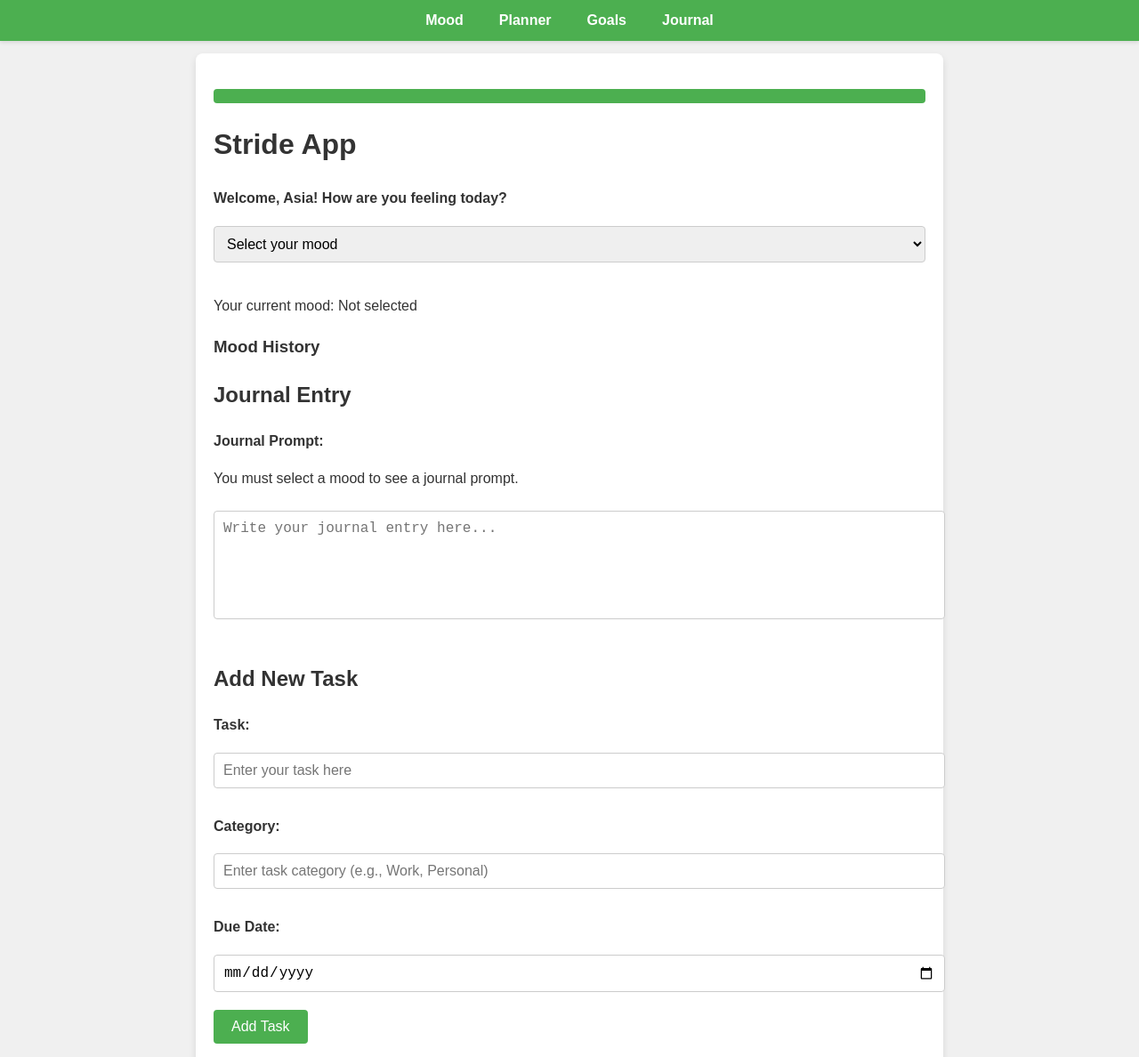
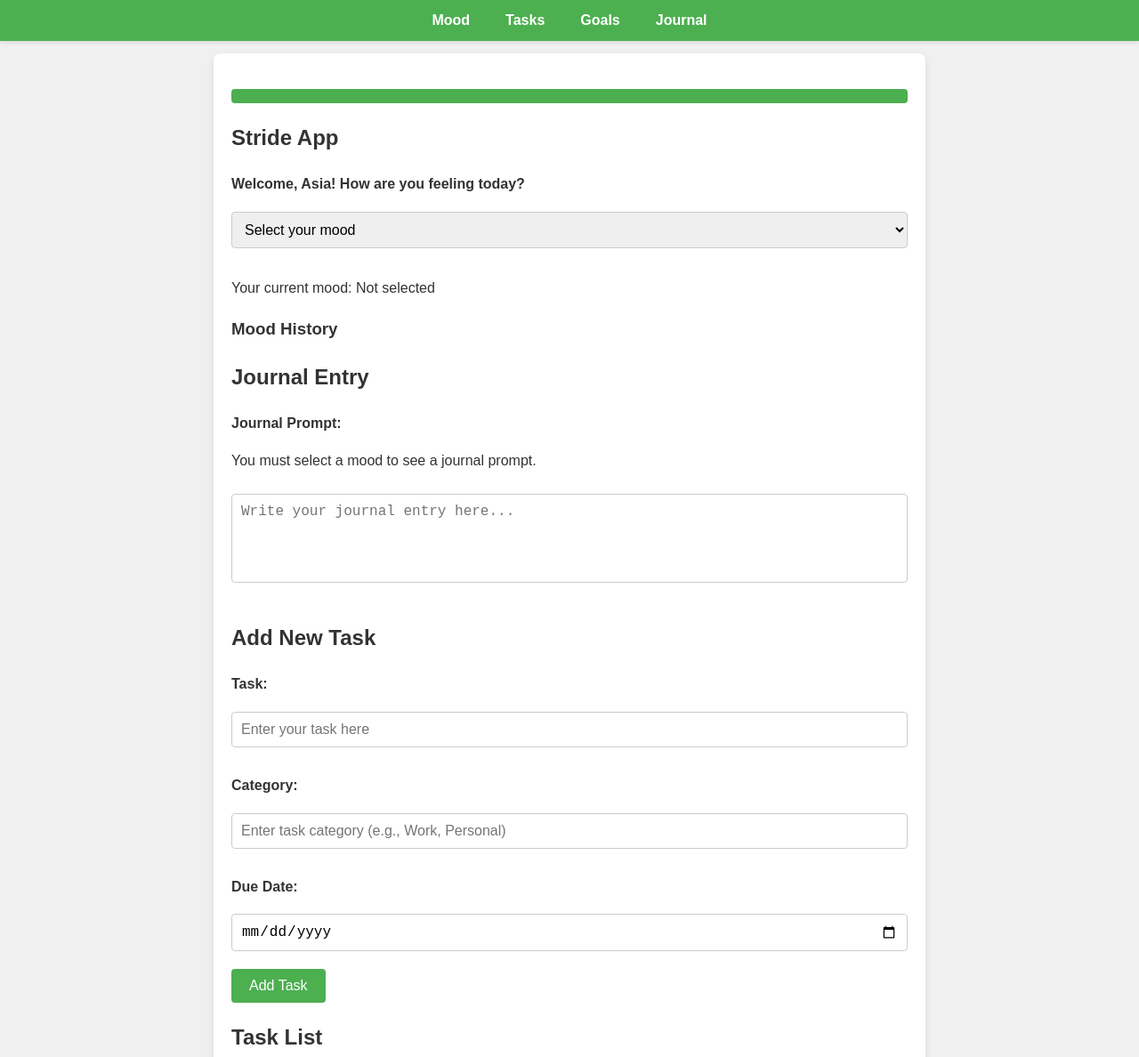
Before and after one commit to asiahaws1/asia-stride-app-project, a plain HTML site: page index.html in a window 1280 px wide. Shown: the top 1188 px of the page at 89% size. Drawn offline with Linux system fonts and the light colour scheme.

Commit message:
fix some bugs i had with the navigation bar

```diff
--- a/index.css
+++ b/index.css
@@ -1,3 +1,7 @@
+* {
+  box-sizing: border-box;
+}
+
 body {
   margin: 0;
   padding: 0;
@@ -71,10 +75,11 @@ select,
 textarea {
   width: 100%;
   padding: 10px;
-  margin: 8px 0 20px;
+  margin: 8px 0 16px;
   border: 1px solid #ccc;
   border-radius: 4px;
   font-size: 16px;
+  max-width: 100%;
 }
 
 textarea {
@@ -151,4 +156,17 @@ button:hover {
   border: 1px solid #ccc;
   border-radius: 4px;
   font-size: 16px;
+  width: 100%;
+  max-width: 100%;
 }
+
+#new-task,
+#task-category,
+#task-due-date,
+#new-goal {
+  padding: 10px;
+  margin: 8px 0 20px;
+  border: 1px solid #ccc;
+  border-radius: 4px;
+  font-size: 16px;
+}
--- a/index.html
+++ b/index.html
@@ -12,15 +12,17 @@
   <div class="app-container">
     <nav class="navbar">
       <ul>
-        <li><a href="#home">Mood</a></li>
-        <li><a href="#tasks">Planner</a></li>
-        <li><a href="#planner">Goals</a></li>
-        <li><a href="#planner">Journal</a></li>
+        <li><a href="#mood-section">Mood</a></li>
+        <li><a href="#tasks-section">Tasks</a></li>
+        <li><a href="#goals-section">Goals</a></li>
+        <li><a href="#journal-section">Journal</a></li>
       </ul>
     </nav>
 
     <div id="current-date" aria-label="Today's Date"></div>
+    <section id="mood-section">
       <h1>Stride App</h1>
+
 
       <label for="mood-select">Welcome, Asia! How are you feeling today?</label>
       <select id="mood-select">
@@ -34,13 +36,17 @@
       <p>Your current mood: <span id="mood-display">Not selected</span></p>
 
       <h3>Mood History</h3>
-    <ul class="mood-history"></ul>
+      <ul id="mood-history"></ul>
+    </section>
 
+    <section id="journal-section">
       <h2>Journal Entry</h2>
       <label for="journal-prompt">Journal Prompt:</label>
       <p id="journal-prompt">You must select a mood to see a journal prompt.</p>
       <textarea id="journal-entry" placeholder="Write your journal entry here..."></textarea>
+    </section>
 
+    <section id="tasks-section">
       <h2>Add New Task</h2>
       <label for="new-task">Task:</label>
       <input type="text" id="new-task" placeholder="Enter your task here">
@@ -54,18 +60,21 @@
       <button id="add-task">Add Task</button>
 
       <h2>Task List</h2>
-    <ul class="task-list"></ul>
+      <ul id="task-list"></ul>
+    </section>
 
-    <div class="goals-section">
+    <section id="goals-section">
       <h2>Goals</h2>
       <label for="new-goal">Set a Goal:</label>
       <input type="text" id="new-goal" placeholder="Enter your goal here">
       <button id="add-goal">Add Goal</button>
+
       <h3>Goal List</h3>
-      <ul class="goal-list"></ul>
+      <ul id="goal-list"></ul>
+
       <h3>Completed Goals</h3>
-      <ul class="completed-goals"></ul>
-    </div>
+      <ul id="completed-goals"></ul>
+    </section>
   </div>
 
   <script src="index.js"></script>
```
Lines whose indentation alone changed are shown as unchanged.
